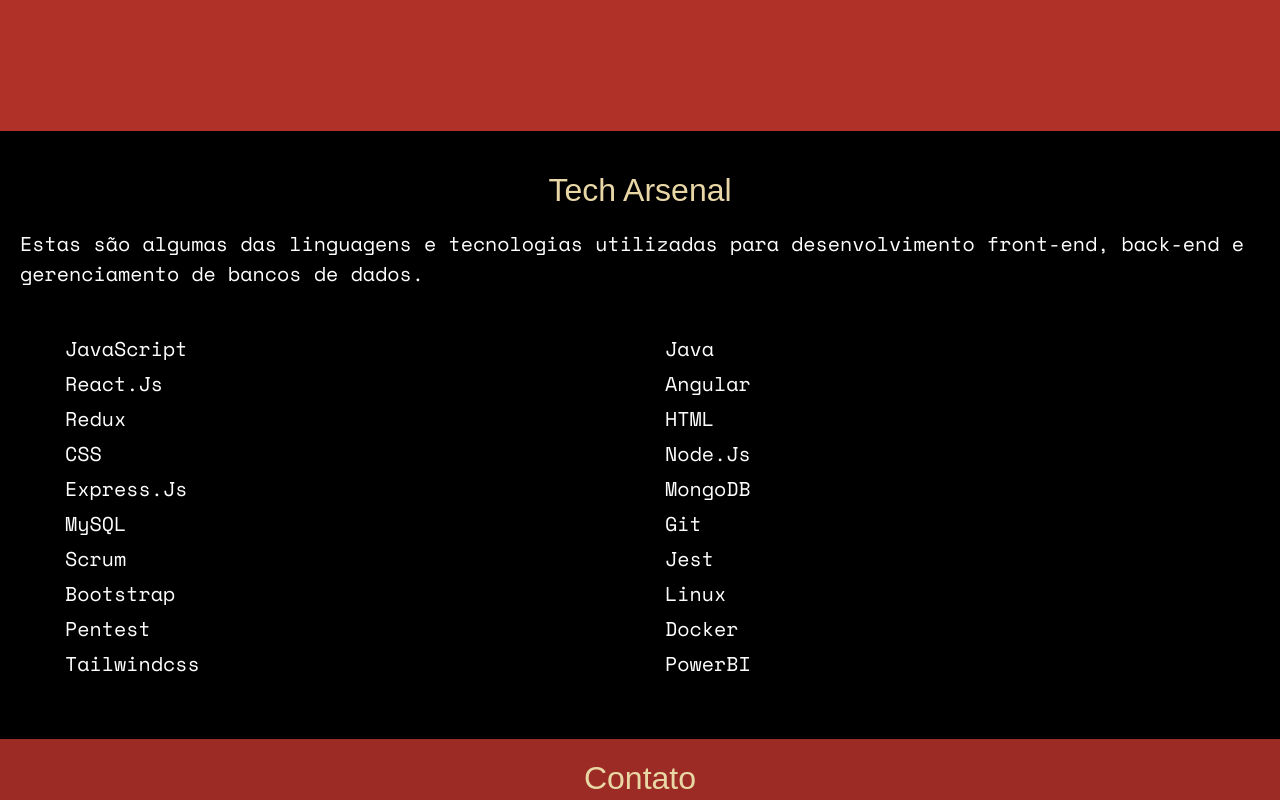
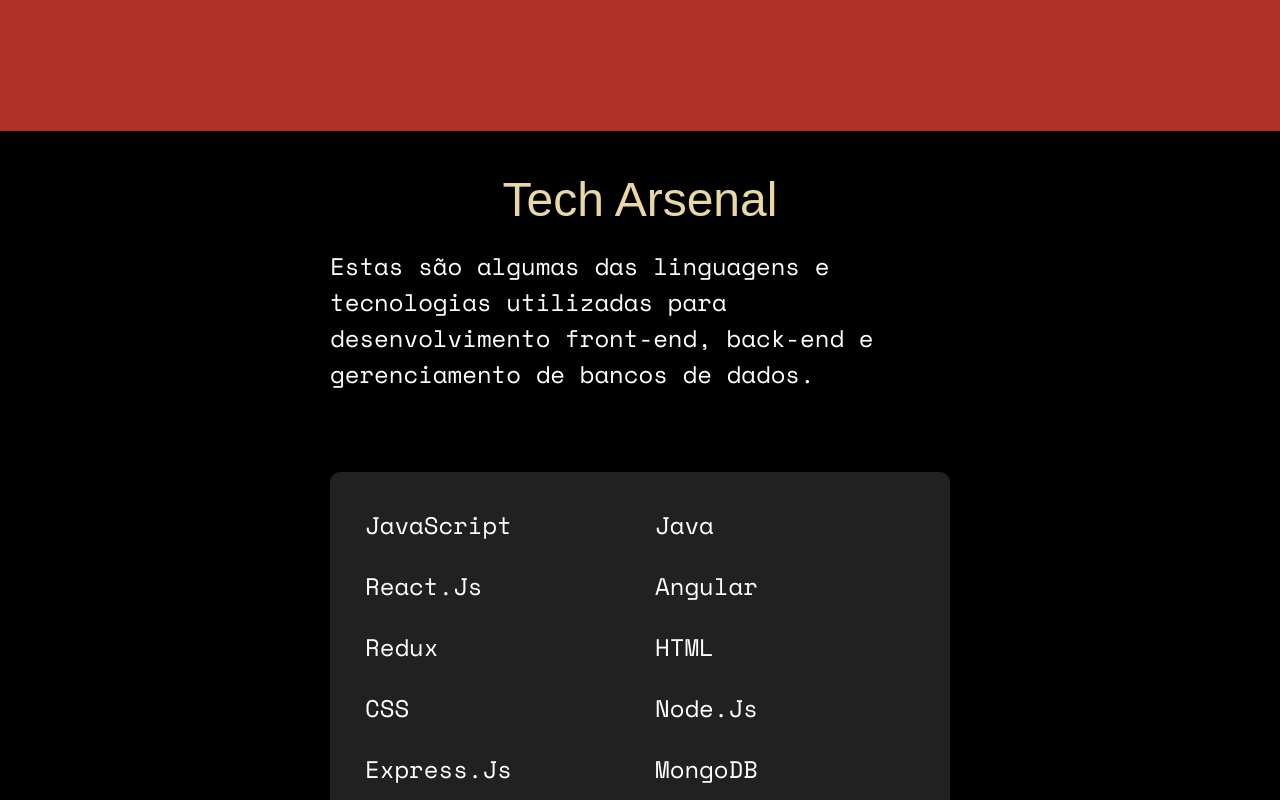
Before and after one commit to wesley-tuschi/wesley-tuschi-portfolio, a React (Create React App) app: page / in a window 1280 px wide. Shown: the part 5480-6280 px from the top of the page. Built offline with nearby package versions, Linux system fonts and the light colour scheme; a web font is replaced by a local one.

Commit message:
feat: Skills responsive

```diff
--- a/src/pages/Habilidades.jsx
+++ b/src/pages/Habilidades.jsx
@@ -30,7 +30,7 @@
   return (
     <div className='background-habilidades'>
       <div id='habilidades-section'>
-        <div className='skills-column'>
+        <div className='skills-info'>
           <h1 className='skills-title'>Tech Arsenal</h1>
           <p className='skills-paragraph'>
             Estas são algumas das linguagens e tecnologias utilizadas para
@@ -39,7 +39,6 @@
           </p>
         </div>
         <div className='skills-column'>
-          {/* <h2 className='skills-title'>Skills</h2> */}
           <InView triggerOnce>
             {({ inView, ref }) => (
               <ul className='skills-list' ref={ref}>
@@ -47,7 +46,7 @@
                   {inView &&
                     skillsArray.map((skill, index) => (
                       <motion.li
-                        key={index}
+                        key={skill}
                         className='skills-tec'
                         initial={{ opacity: 0, y: -10 }}
                         animate={{ opacity: 1, y: 0 }}
--- a/src/styles/Habilidades.css
+++ b/src/styles/Habilidades.css
@@ -52,10 +52,20 @@
   margin-top: 5px;
 }
 
+.skills-info {
+    display: flex;
+    flex-direction: column;
+    align-items: center;
+}
+
 .skills-column {
   display: flex;
   flex-direction: column;
   align-items: center;
+  justify-content: center;
+  height: auto;
+  weight: auto;
+
 }
 
 .skills-list {
@@ -64,7 +74,53 @@
   list-style-type: none;
   padding: 0;
   margin-left: 5vh;
+  margin-right: 5vh;
   margin-top: 5vh;
   margin-bottom: 5vh;
   justify-content: space-around;
+  background-color: #212121;
+  border-radius: 10px;
+
 }
+
+@media (min-width: 1024px) {
+  .background-habilidades {
+    padding: 20px;
+    background-color: black;
+    display: flex;
+    flex-direction: column;
+    justify-content: center;
+    align-items: center;
+  }
+
+  .skills-title {
+    font-size: 48px;
+  }
+
+  .skills-column {
+    display: flex;
+    flex-direction: column;
+    align-items: center;
+    justify-content: center;
+  }
+
+  .skills-paragraph {
+    align-self: center;
+    max-width: 50%;
+    font-size: 24px;
+  }
+
+  .skills-tec {
+    font-size: 24px;
+    padding: 10px;
+  }
+
+  .skills-list {
+    margin-left: 25%;
+    margin-right: 25%;
+    margin-top: 10vh;
+    margin-bottom: 5h;
+    padding: 20px;
+  }
+
+}
```
